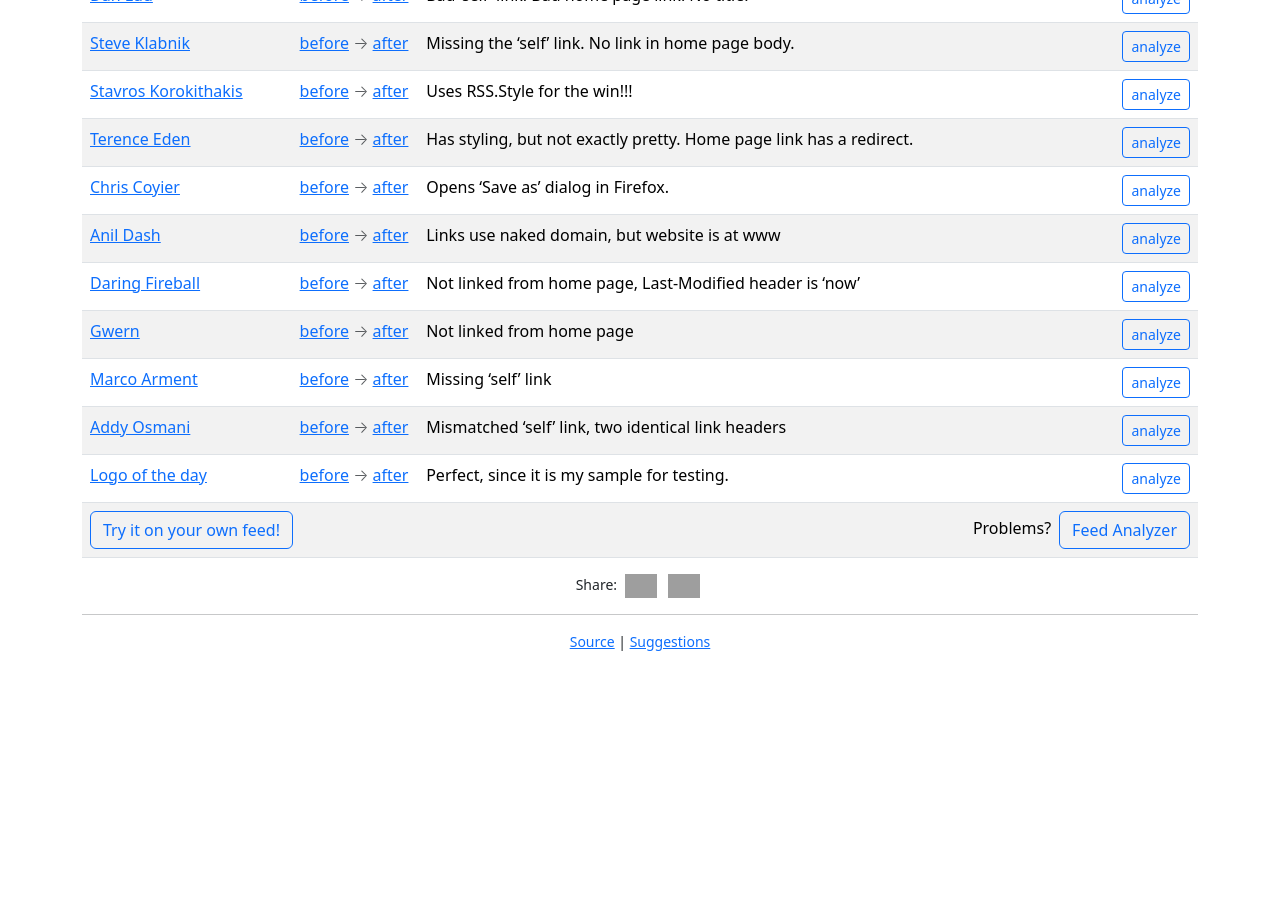
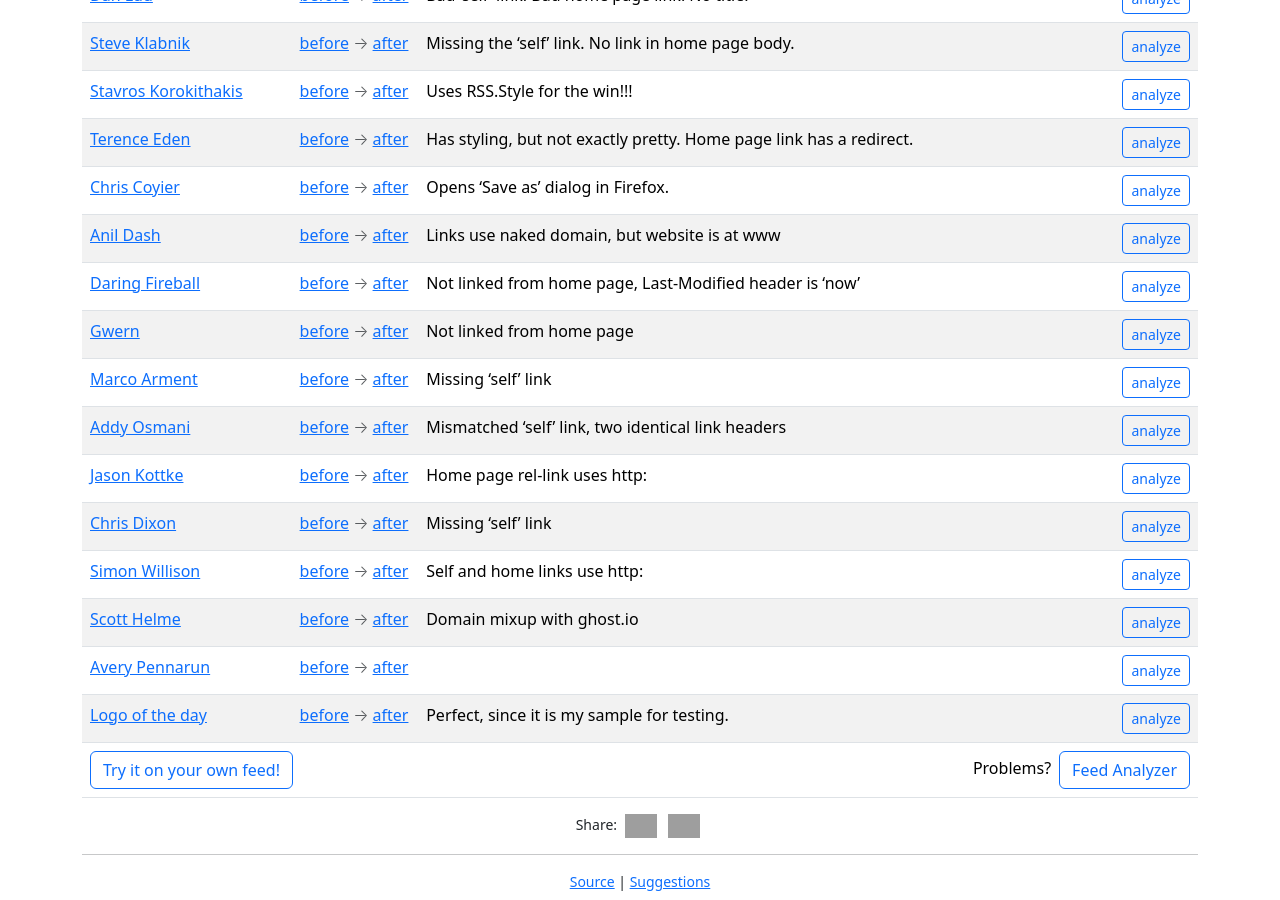
Before and after one commit to fileformat/rss.style, a Jekyll site: the page built from docs/index.html, in a window 1280 px wide and 900 px high, scrolled down 3448 px. Built offline with Jekyll 4.4.1, drawn with Linux system fonts in a browser that asks for light colours; some web fonts are replaced; comment, search, counter and statistics services are not loaded; before the commit the page ends 4108 px from its top, so only the background shows below that; grey boxes are pictures that could not be loaded.

Commit message:
More examples

```diff
--- a/docs/_data/examples.yaml
+++ b/docs/_data/examples.yaml
@@ -157,6 +157,34 @@
   url: "https://addyosmani.com/rss.xml"
   notes: "Mismatched 'self' link, two identical link headers"
 
+- name: "Jason Kottke"
+  website: "https://kottke.org/"
+  url: "https://feeds.kottke.org/main"
+  notes: "Home page rel-link uses http:"
+
+- name: "Chris Dixon"
+  website: "https://cdixon.org/"
+  hn: cdixon
+  url: "https://cdixon.org/rss.xml"
+  notes: "Missing 'self' link"
+
+- name: "Simon Willison"
+  website: "https://simonwillison.net/"
+  hn: simonw
+  url: "https://simonwillison.net/atom/everything/"
+  notes: "Self and home links use http:"
+
+- name: "Scott Helme"
+  website: "https://scotthelme.co.uk/"
+  hn: Scott_Helme_
+  url: "https://scotthelme.co.uk/rss/"
+  notes: "Domain mixup with ghost.io"
+
+- name: "Avery Pennarun"
+  website: "https://apenwarr.ca/"
+  hn: apenwarr
+  url: "https://apenwarr.ca/log/rss.php"
+
 - name: "Logo of the day"
   website: "https://logo-of-the-day.vectorlogo.zone/"
   hn: fileformat
```
